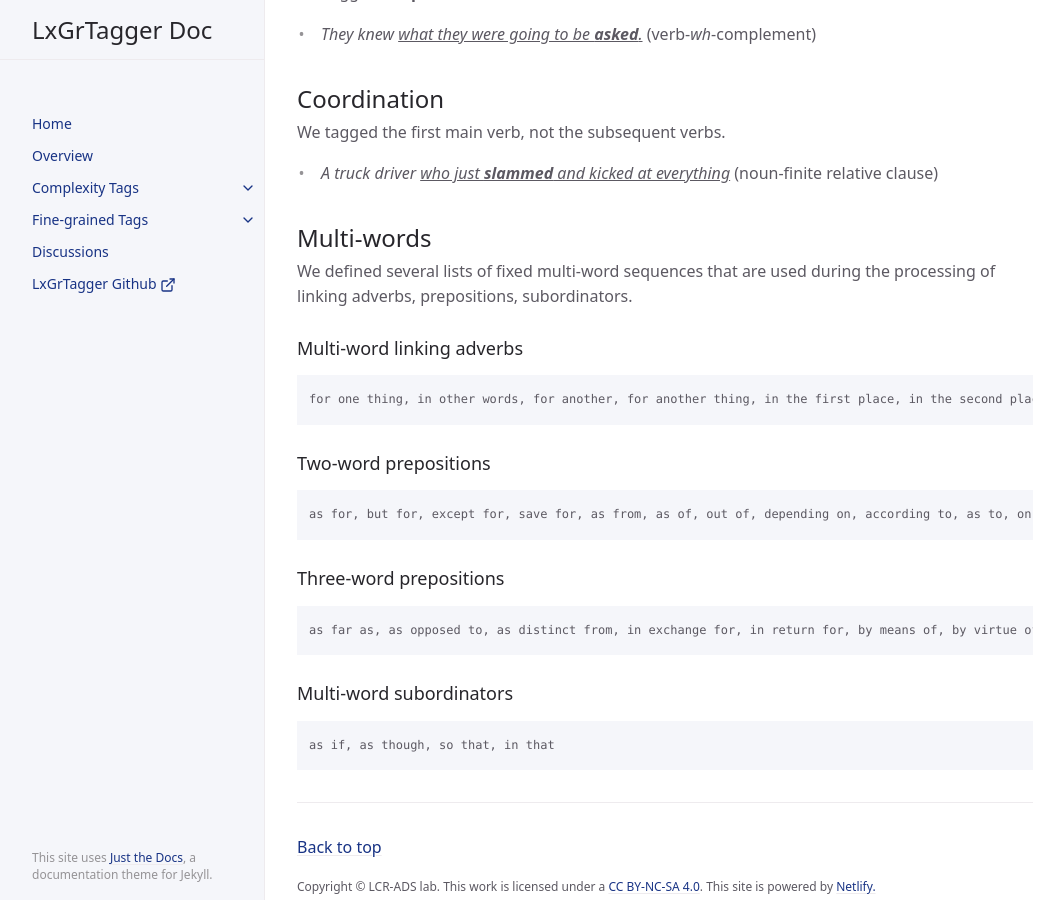
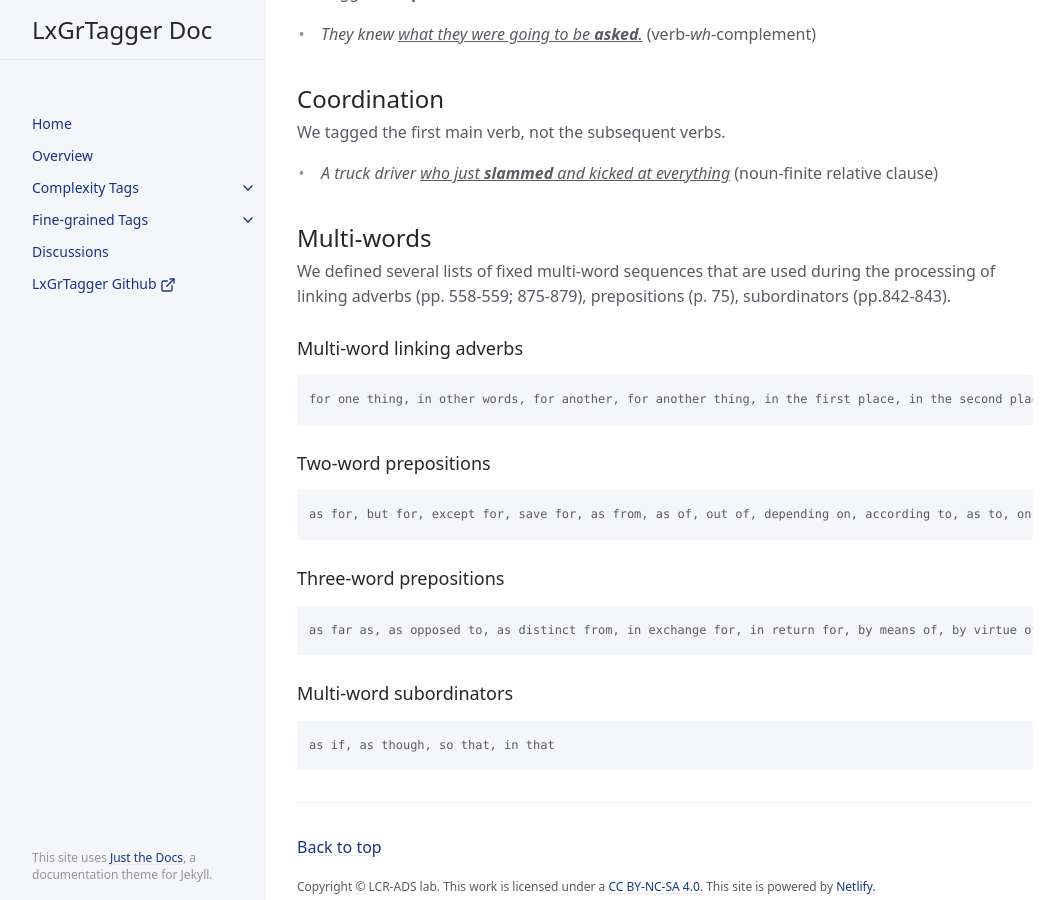
Before and after one commit to LCR-ADS-Lab/LxGrTagger-Documentation, a Jekyll site: the page built from docs/Discussions.md, in a window 1280 px wide and 900 px high, scrolled down 754 px. Shown: the whole window, without its empty margins (107-1171 px from the left). Built offline with Jekyll 4.4.1, drawn with Linux system fonts in a browser that asks for light colours; cached includes are drawn as plain includes.

Commit message:
Update Discussions.md

```diff
--- a/docs/Discussions.md
+++ b/docs/Discussions.md
@@ -31,7 +31,7 @@ We tagged the first main verb, not the subsequent verbs.
 
 ## Multi-words
 
-We defined several lists of fixed multi‐word sequences that are used during the processing of linking adverbs, prepositions, subordinators.
+We defined several lists of fixed multi‐word sequences that are used during the processing of linking adverbs (pp. 558-559; 875-879), prepositions (p. 75), subordinators (pp.842-843).
 
 ### Multi-word linking adverbs
 
```
